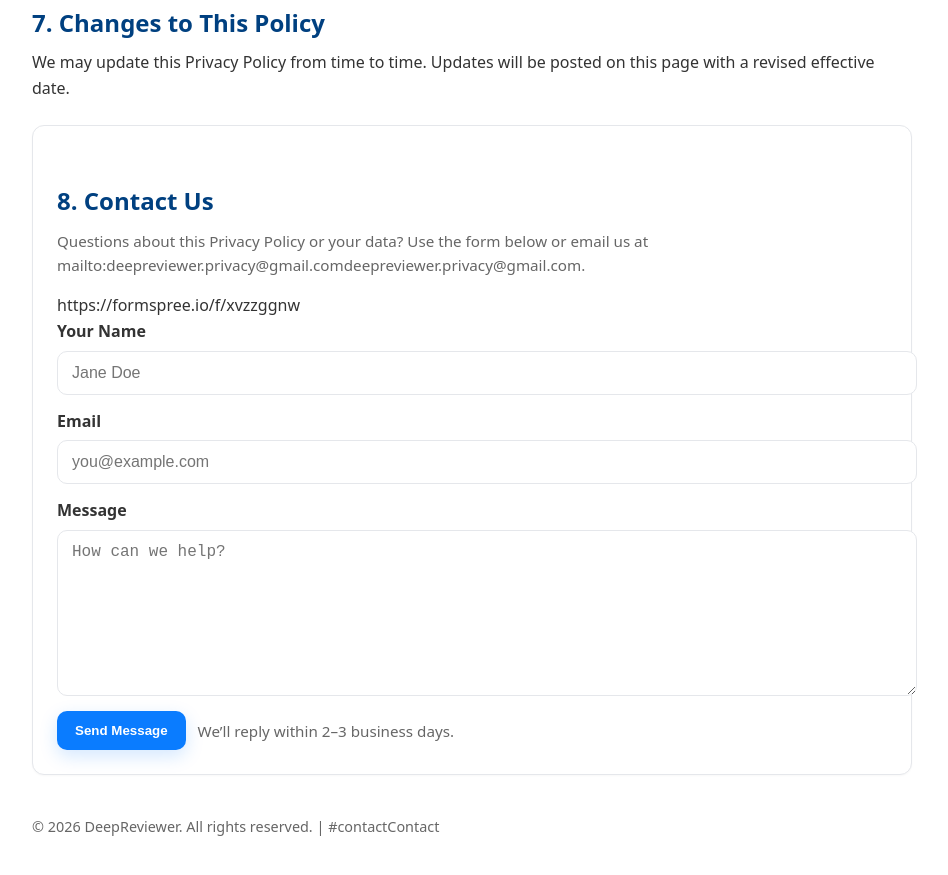
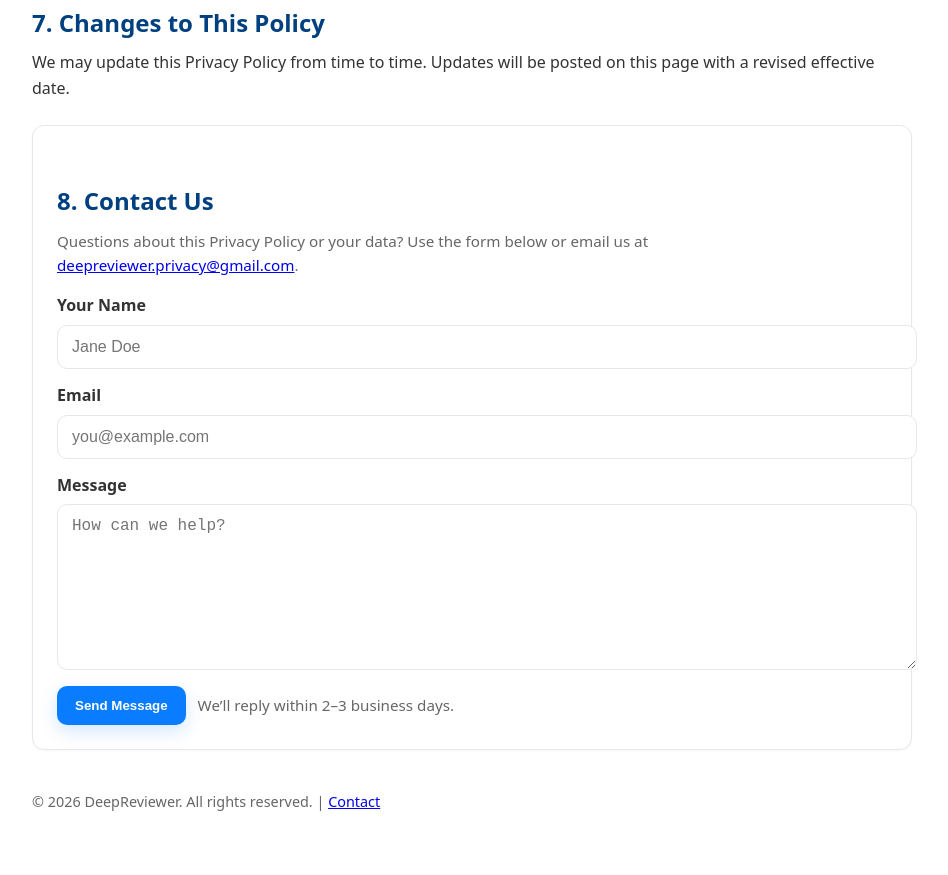
Before and after one commit to SciMethTools/deepreviewer-privacy-policy, a plain HTML site: page index.html in a window 1280 px wide. Shown: the part 1100-1975 px from the top of the page, without its empty margins (8-956 px from the left). After the commit the page ends 1953 px from the top, so only its background shows below. Drawn offline with Linux system fonts and the light colour scheme.

Commit message:
Fix contact email link and update form structure

```diff
--- a/index.html
+++ b/index.html
@@ -1,4 +1,3 @@
-
 <!DOCTYPE html>
 <html lang="en">
 <head>
@@ -129,15 +128,14 @@
   <h2>7. Changes to This Policy</h2>
   <p>We may update this Privacy Policy from time to time. Updates will be posted on this page with a revised effective date.</p>
 
-  <!-- Contact Section with Form -->
   <div class="card" id="contact">
     <h2>8. Contact Us</h2>
     <p class="note">Questions about this Privacy Policy or your data? Use the form below or email us at
-      mailto:deepreviewer.privacy@gmail.comdeepreviewer.privacy@gmail.com</a>.
+      <a href="mailto:deepreviewer.privacy@gmail.com">deepreviewer.privacy@gmail.com</a>.
     </p>
 
-    https://formspree.io/f/xvzzggnw
-      <!-- Accessible honeypot field (spam trap) -->
+    <form action="https://formspree.io/f/xvzzggnw" method="POST" id="contactForm">
+
       <div class="hp" aria-hidden="true">
         <label for="company">Company</label>
         <input type="text" name="company" id="company" tabindex="-1" autocomplete="off">
@@ -158,11 +156,7 @@
         </div>
       </div>
 
-      <!-- Formspree recommends adding a subject and redirect/success if needed -->
       <input type="hidden" name="_subject" value="DeepReviewer Privacy Inquiry" />
-      <!-- Optional: Custom thank-you page -->
-      <!-- <input type="hidden" name="_next" value="https://YOUR-SITE/thanks.html"> -->
-
       <div class="actions">
         <button type="submit">Send Message</button>
         <span class="help">We’ll reply within 2–3 business days.</span>
@@ -171,12 +165,12 @@
       <div id="formStatus" class="alert hidden" role="status" aria-live="polite"></div>
       <noscript>
         <p class="note">JavaScript is disabled. You can email us directly at
-        mailto:deepreviewer.privacy@gmail.comdeepreviewer.privacy@gmail.com</a>.</p>
+        <a href="mailto:deepreviewer.privacy@gmail.com">deepreviewer.privacy@gmail.com</a>.</p>
       </noscript>
     </form>
   </div>
 
-  <footer>&copy; 2026 DeepReviewer. All rights reserved. | #contactContact</a></footer>
+  <footer>&copy; 2026 DeepReviewer. All rights reserved. | <a href="#contact">Contact</a></footer>
 
   <script>
     // Lightweight client-side validation + fetch submission
```
